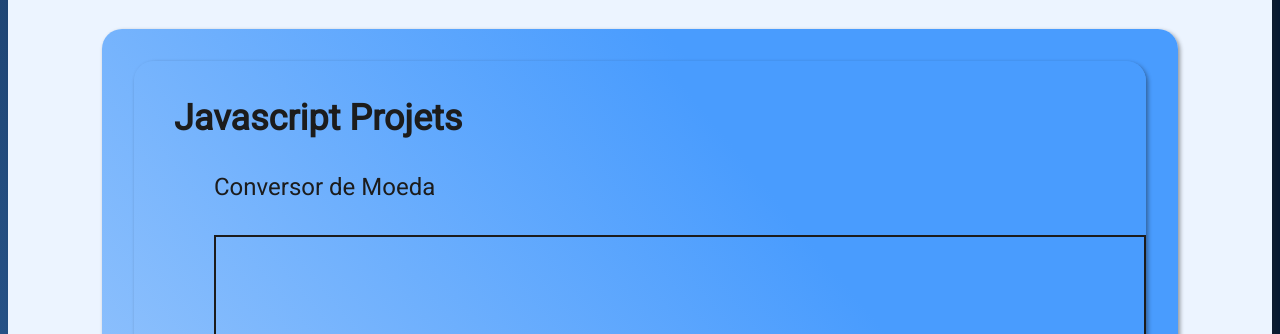
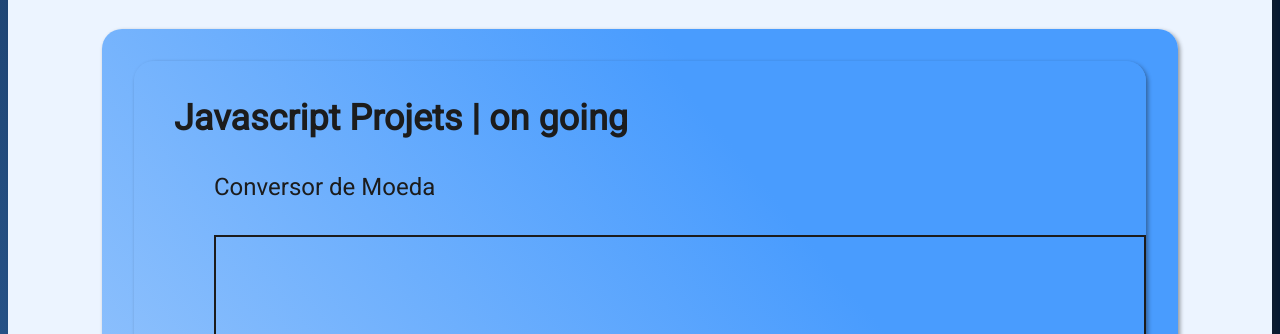
Before and after one commit to felvalente/projects, a plain HTML site: page index.html in a window 1280 px wide. Shown: the part 238-572 px from the top of the page. Drawn offline with Linux system fonts and the light colour scheme; a script that the page names is missing.

Commit message:
Atualização do título de projetos

```diff
--- a/index.html
+++ b/index.html
@@ -26,7 +26,7 @@
 
         <main class="projetos">
             <div class="projetos-painel">
-                <ul class="projetos-titulo">Javascript Projets<ul>
+                <ul class="projetos-titulo">Javascript Projets | on going<ul>
                         <li class="projetos-item">
                             <p>
                                 Conversor de Moeda</p>
```
